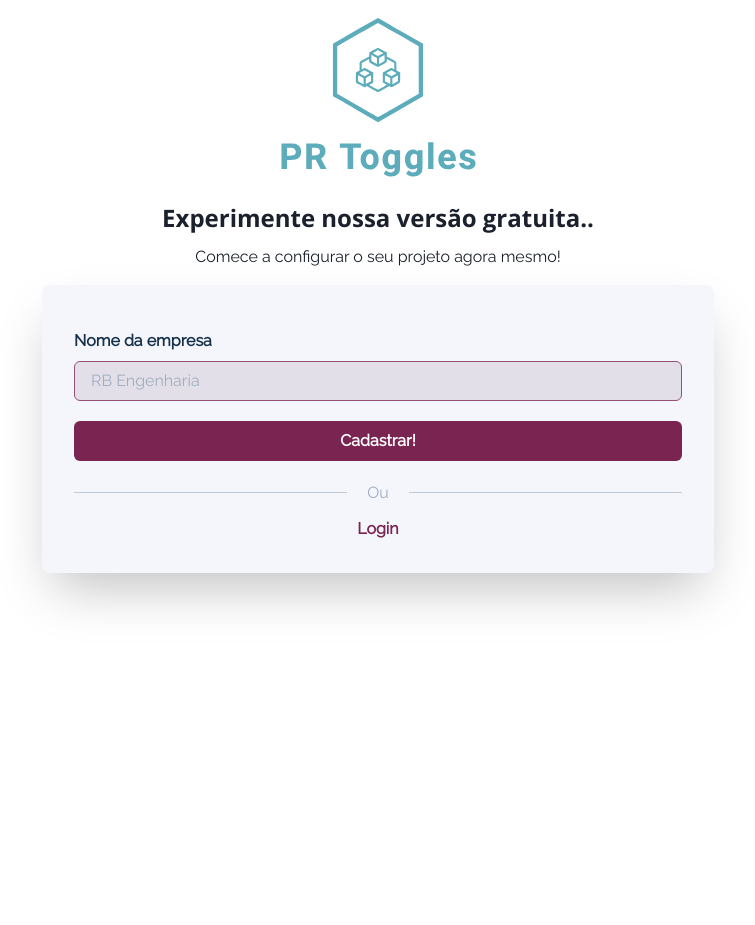
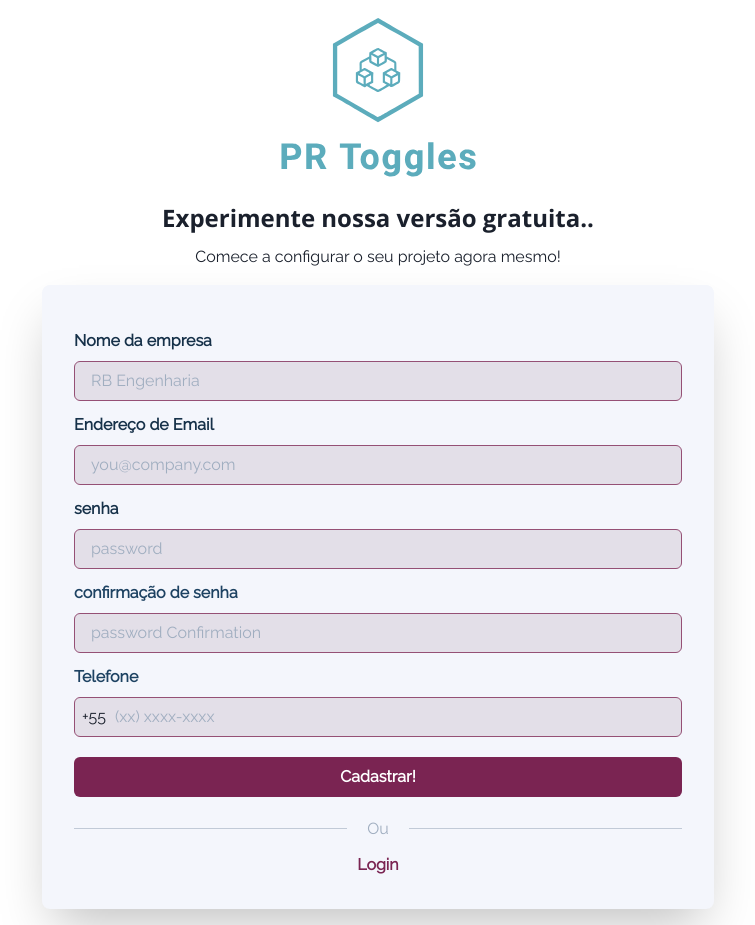
Before and after one commit to patrickdelfim/pr-toggles-frontend, a React app: page / in a window 1280 px wide. Shown: the whole page, without its empty margins (262-1017 px from the left). Before the commit the page ends 800 px from the top, so only its background shows below. Built offline with nearby package versions, Linux system fonts and the light colour scheme.

Commit message:
feat: implemented remained signup form inputs and some validators

```diff
--- a/package.json
+++ b/package.json
@@ -77,6 +77,7 @@
     "react": "^17.0.2",
     "react-dom": "^17.0.2",
     "react-hook-form": "^7.35.0",
+    "react-input-mask": "^2.0.4",
     "react-router-dom": "^6.2.1"
   }
 }
--- a/src/presentation/pages/signUp/signUp.tsx
+++ b/src/presentation/pages/signUp/signUp.tsx
@@ -11,7 +11,10 @@ import {
   Link,
   FormErrorMessage,
   Input,
+  InputGroup,
+  InputLeftElement,
 } from '@chakra-ui/react'
+import InputMask from 'react-input-mask'
 import React from 'react'
 import { useForm, Controller, SubmitHandler } from 'react-hook-form'
 
@@ -20,6 +23,10 @@ import signupValidators from './signup-validators'
 
 type FormInputs = {
   nomeEmpresa: string
+  email: string
+  password: string
+  passwordConfirmation: string
+  phone: string
 }
 
 const SignUp: React.FC = () => {
@@ -27,12 +34,19 @@ const SignUp: React.FC = () => {
     handleSubmit,
     register,
     control,
+    getValues,
     formState: { errors, isSubmitting },
   } = useForm<FormInputs>({
     defaultValues: {
       nomeEmpresa: '',
+      email: '',
+      password: '',
+      passwordConfirmation: '',
+      phone: '',
     },
   })
+
+  const validators = signupValidators(getValues)
 
   const handleSubmitForm: React.FormEventHandler<HTMLFormElement> = (event) => {
     event.preventDefault()
@@ -62,9 +76,8 @@ const SignUp: React.FC = () => {
         my={4}
         padding={8}
         boxShadow="2xl"
-        bg="bgColor.500"
+        bg="bgContainer"
         borderRadius="lg"
-        color="black"
       >
         <form autoComplete="off" onSubmit={handleSubmitForm}>
           <Box my={3}>
@@ -82,7 +95,7 @@ const SignUp: React.FC = () => {
                 render={({ field }) => (
                   <Input
                     {...field}
-                    {...register('nomeEmpresa', signupValidators.nomeEmpresa)}
+                    {...register('nomeEmpresa', validators.nomeEmpresa)}
                     type="text"
                     placeholder="RB Engenharia"
                   />
@@ -91,38 +104,100 @@ const SignUp: React.FC = () => {
               <FormErrorMessage>{errors.nomeEmpresa?.message}</FormErrorMessage>
             </FormControl>
           </Box>
-          {/* <Box my={3}>
-            <FormControl>
+          <Box my={3}>
+            <FormControl isInvalid={!!errors.email}>
               <FormLabel color="primary.700" fontWeight="600">
                 Endereço de Email
               </FormLabel>
-              <InputField type="email" placeholder="you@company.com" />
+              <Controller
+                name="email"
+                control={control}
+                render={({ field }) => (
+                  <Input
+                    {...field}
+                    {...register('email', validators.email)}
+                    type="text"
+                    placeholder="you@company.com"
+                  />
+                )}
+              />
+              <FormErrorMessage>{errors.email?.message}</FormErrorMessage>
+            </FormControl>
+          </Box>
+
+          <Box my={3}>
+            <FormControl isInvalid={!!errors.password}>
+              <FormLabel color="primary.700" fontWeight="600">
+                senha
+              </FormLabel>
+              <Controller
+                name="password"
+                control={control}
+                render={({ field }) => (
+                  <Input
+                    {...field}
+                    {...register('password', validators.password)}
+                    type="password"
+                    placeholder="password"
+                  />
+                )}
+              />
+              <FormErrorMessage>{errors.password?.message}</FormErrorMessage>
+            </FormControl>
+          </Box>
+
+          <Box my={3}>
+            <FormControl isInvalid={!!errors.passwordConfirmation}>
+              <FormLabel color="primary.600" fontWeight="600">
+                confirmação de senha
+              </FormLabel>
+              <Controller
+                name="passwordConfirmation"
+                control={control}
+                render={({ field }) => (
+                  <Input
+                    {...field}
+                    {...register(
+                      'passwordConfirmation',
+                      validators.passwordConfirmation
+                    )}
+                    type="password"
+                    placeholder="password Confirmation"
+                  />
+                )}
+              />
+              <FormErrorMessage>
+                {errors.passwordConfirmation?.message}
+              </FormErrorMessage>
             </FormControl>
           </Box>
           <Box my={3}>
-            <FormControl>
-              <FormLabel color="primary.700" fontWeight="600">
-                senha
-              </FormLabel>
-              <InputField type="password" placeholder="password" />
-            </FormControl>
-          </Box>
-          <Box my={3}>
-            <FormControl>
-              <FormLabel color="primary.600" fontWeight="600">
-                confirmação de senha
-              </FormLabel>
-              <InputField type="password" />
-            </FormControl>
-          </Box>
-          <Box my={3}>
-            <FormControl>
+            <FormControl isInvalid={!!errors.phone}>
               <FormLabel color="primary.600" fontWeight="600">
                 Telefone
               </FormLabel>
-              <InputField type="tel" placeholder="(xx) xxxx-xxxx" />
+              <InputGroup>
+                <InputLeftElement pointerEvents="none">+55</InputLeftElement>
+                <Controller
+                  name="phone"
+                  control={control}
+                  render={({ field }) => (
+                    <Input
+                      pl={10}
+                      as={InputMask}
+                      mask="(**) *****-****"
+                      maskChar={null}
+                      {...field}
+                      {...register('phone', validators.phone)}
+                      type="tel"
+                      placeholder="(xx) xxxx-xxxx"
+                    />
+                  )}
+                />
+              </InputGroup>
+              <FormErrorMessage>{errors.phone?.message}</FormErrorMessage>
             </FormControl>
-          </Box> */}
+          </Box>
           <Box mt={5}>
             <Button isLoading={isSubmitting} type="submit">
               Cadastrar!
--- a/src/presentation/pages/signUp/signup-validators.ts
+++ b/src/presentation/pages/signUp/signup-validators.ts
@@ -1,11 +1,63 @@
-const signupValidators = {
+/* eslint-disable no-useless-escape */
+const signupValidators = (getValues): any => ({
   nomeEmpresa: {
     required: 'This is required',
     minLength: {
       value: 4,
       message: 'Minimum length should be 4',
     },
+    maxLength: {
+      value: 100,
+      message: 'Minimum length should be 100',
+    },
   },
-}
+  email: {
+    required: 'This is required',
+    minLength: {
+      value: 4,
+      message: 'Minimum length should be 4',
+    },
+    maxLength: {
+      value: 50,
+      message: 'Minimum length should be 50',
+    },
+    pattern: {
+      value:
+        /^(([^<>()\[\]\\.,;:\s@"]+(\.[^<>()\[\]\\.,;:\s@"]+)*)|(".+"))@((\[[0-9]{1,3}\.[0-9]{1,3}\.[0-9]{1,3}\.[0-9]{1,3}\])|(([a-zA-Z\-0-9]+\.)+[a-zA-Z]{2,}))$/,
+      message: 'Email Invalid.',
+    },
+  },
+  password: {
+    required: 'This is required',
+    minLength: {
+      value: 8,
+      message: 'Minimum length should be 8',
+    },
+    maxLength: {
+      value: 12,
+      message: 'Minimum length should be 12',
+    },
+  },
+  passwordConfirmation: {
+    required: 'This is required',
+    minLength: {
+      value: 8,
+      message: 'Minimum length should be 8',
+    },
+    maxLength: {
+      value: 12,
+      message: 'Minimum length should be 12',
+    },
+    validate: (value: string) =>
+      value === getValues('password') || 'password not match!',
+  },
+  phone: {
+    required: 'This is required',
+    minLength: {
+      value: 4,
+      message: 'Minimum length should be 4',
+    },
+  },
+})
 
 export default signupValidators
--- a/src/presentation/styles/theme.ts
+++ b/src/presentation/styles/theme.ts
@@ -32,9 +32,7 @@ const theme = extendTheme({
     textDark: {
       500: '#374155',
     },
-    bgColor: {
-      500: '#f4f6fc',
-    },
+    bgContainer: '#f4f6fc',
   },
   components: {
     Button,
```
Also changed, not shown: 1 other file (tests, documents, lock files or other folders).
